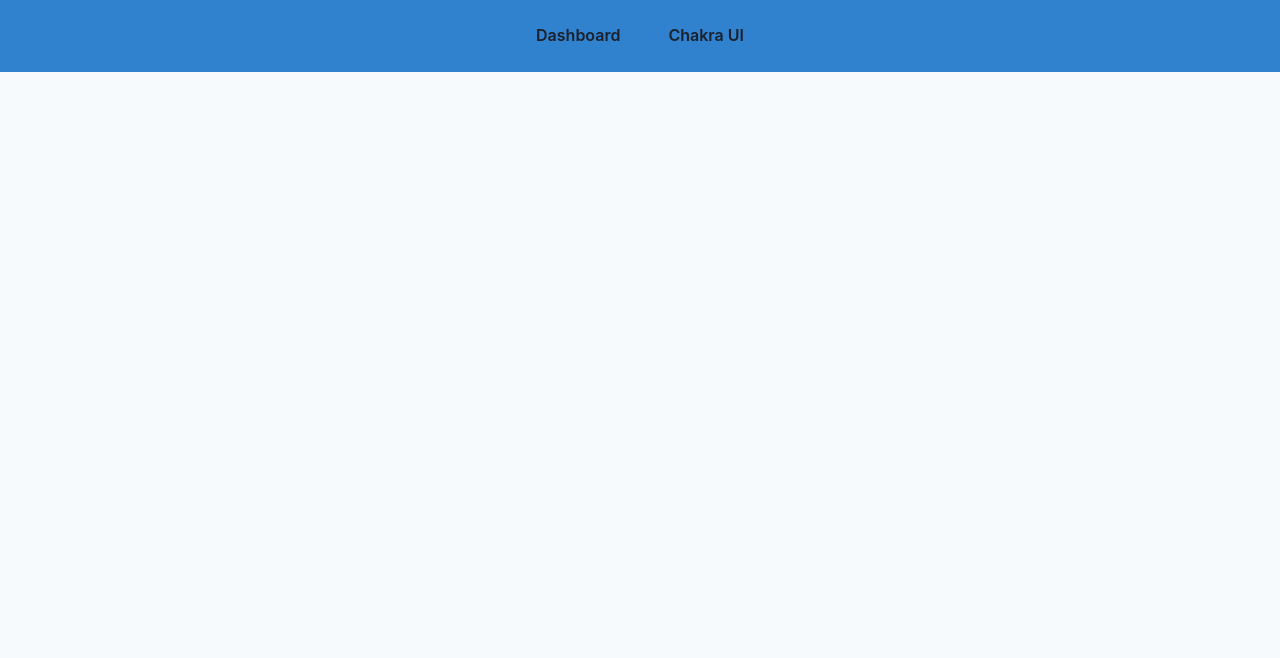
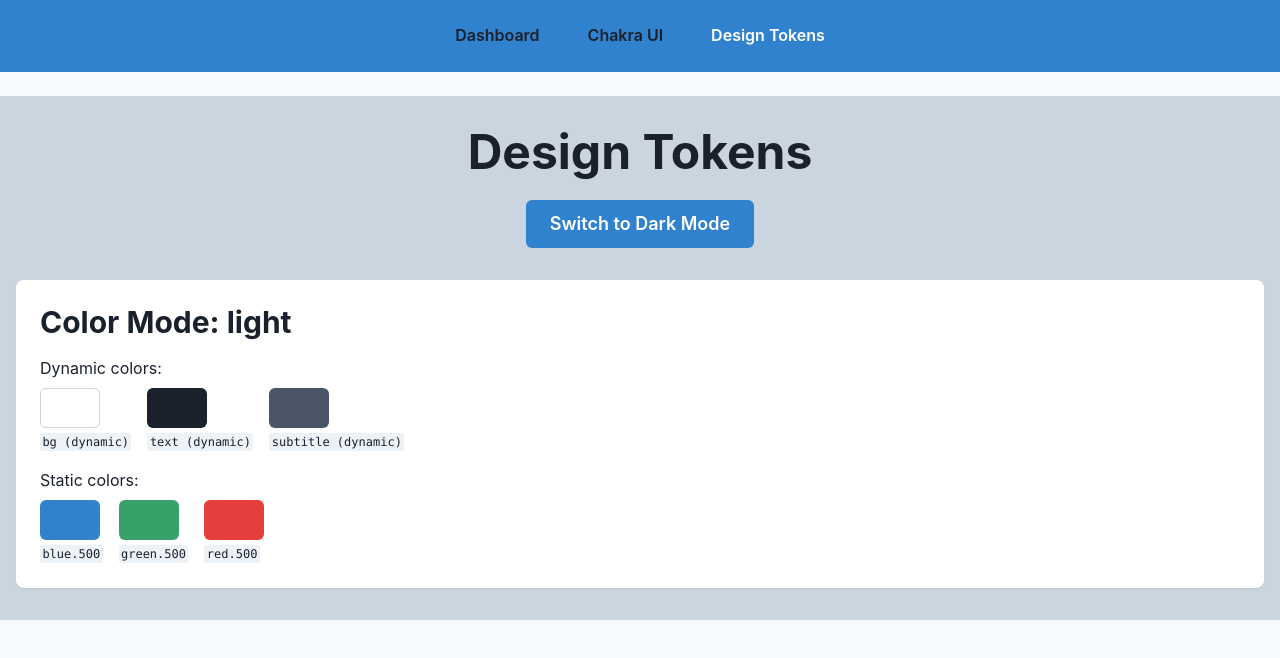
Before and after one commit to praneethborlam/react-practice, a React (Create React App) app: page /design-tokens in a window 1280 px wide. Before the commit this address had no page. Shown: the top 658 px of the page. Built offline with nearby package versions, Linux system fonts and the light colour scheme.

Commit message:
light/dark theme sample with design tokens

```diff
--- a/src/App.js
+++ b/src/App.js
@@ -6,6 +6,7 @@ import { Routes, Route } from 'react-router-dom';
 import { Box } from '@chakra-ui/react';
 import Navigation from './components/common/Navigation';
 import ChakraUI from './pages/ChakraUI';
+import DesignTokens from './pages/DesignTokens';
 import './App.css';
 
 function Dashboard() {
@@ -34,6 +35,7 @@ function App() {
       <Routes>
         <Route path="/" element={<Dashboard />} />
         <Route path="/chakra-ui" element={<ChakraUI />} />
+        <Route path="/design-tokens" element={<DesignTokens />} />
       </Routes>
     </Box>
   );
--- a/src/components/common/Navigation/Navigation.js
+++ b/src/components/common/Navigation/Navigation.js
@@ -23,6 +23,13 @@ function Navigation() {
         >
           Chakra UI
         </Button>
+        <Button
+          colorScheme={location.pathname === '/design-tokens' ? 'blue' : 'white'}
+          variant={location.pathname === '/design-tokens' ? 'solid' : 'ghost'}
+          onClick={() => navigate('/design-tokens')}
+        >
+          Design Tokens
+        </Button>
       </HStack>
     </Box>
   );
--- /dev/null
+++ b/src/pages/DesignTokens/DesignTokens.js
@@ -0,0 +1,90 @@
+import React from 'react';
+import {
+  Container,
+  VStack,
+  HStack,
+  Box,
+  Heading,
+  Text,
+  Grid,
+  Code,
+  Button,
+  useColorMode,
+  useColorModeValue
+} from '@chakra-ui/react';
+
+function DesignTokens() {
+  const { colorMode, toggleColorMode } = useColorMode();
+
+  const bg = useColorModeValue('white', 'gray.800');
+  const cardBg = useColorModeValue('white', 'gray.700');
+  const textColor = useColorModeValue('gray.800', 'white');
+  const subtitleColor = useColorModeValue('gray.600', 'gray.400');
+
+  return (
+    <Container maxW="container.xl" py={8}  bg="gray.300">
+      <VStack spacing={8} align="stretch">
+        <Box textAlign="center">
+          <Heading size="2xl" mb={2} color="gray.800">
+            Design Tokens
+          </Heading>
+
+          <Button
+            onClick={toggleColorMode}
+            mt={4}
+            colorScheme="blue"
+            size="lg"
+          >
+            Switch to {colorMode === 'light' ? 'Dark' : 'Light'} Mode
+          </Button>
+        </Box>
+
+        <Box bg={cardBg} p={6} borderRadius="lg" shadow="sm">
+          <Heading size="lg" mb={4} color={textColor}>
+            Color Mode: {colorMode}
+          </Heading>
+
+          <VStack spacing={4} align="start">
+            <Box>
+              <Text color={textColor} mb={2}>Dynamic colors:</Text>
+              <HStack spacing={4}>
+                <Box>
+                  <Box w="60px" h="40px" bg={bg} border="1px" borderColor="gray.300" borderRadius="md"></Box>
+                  <Code fontSize="xs">bg (dynamic)</Code>
+                </Box>
+                <Box>
+                  <Box w="60px" h="40px" bg={textColor} borderRadius="md"></Box>
+                  <Code fontSize="xs">text (dynamic)</Code>
+                </Box>
+                <Box>
+                  <Box w="60px" h="40px" bg={subtitleColor} borderRadius="md"></Box>
+                  <Code fontSize="xs">subtitle (dynamic)</Code>
+                </Box>
+              </HStack>
+            </Box>
+
+            <Box>
+              <Text color={textColor} mb={2}>Static colors:</Text>
+              <HStack spacing={4}>
+                <Box>
+                  <Box w="60px" h="40px" bg="blue.500" borderRadius="md"></Box>
+                  <Code fontSize="xs">blue.500</Code>
+                </Box>
+                <Box>
+                  <Box w="60px" h="40px" bg="green.500" borderRadius="md"></Box>
+                  <Code fontSize="xs">green.500</Code>
+                </Box>
+                <Box>
+                  <Box w="60px" h="40px" bg="red.500" borderRadius="md"></Box>
+                  <Code fontSize="xs">red.500</Code>
+                </Box>
+              </HStack>
+            </Box>
+          </VStack>
+        </Box>
+      </VStack>
+    </Container>
+  );
+}
+
+export default DesignTokens;
--- /dev/null
+++ b/src/pages/DesignTokens/index.js
@@ -0,0 +1 @@
+export { default } from './DesignTokens';
```
